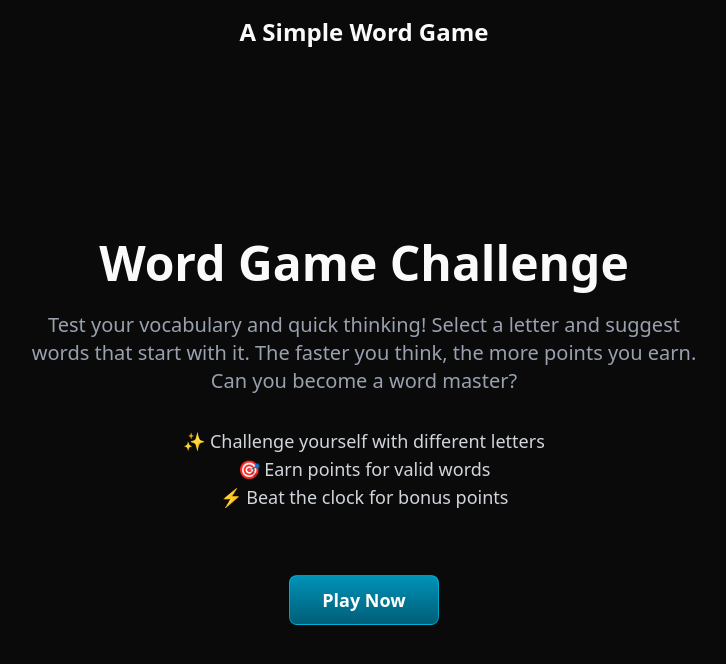
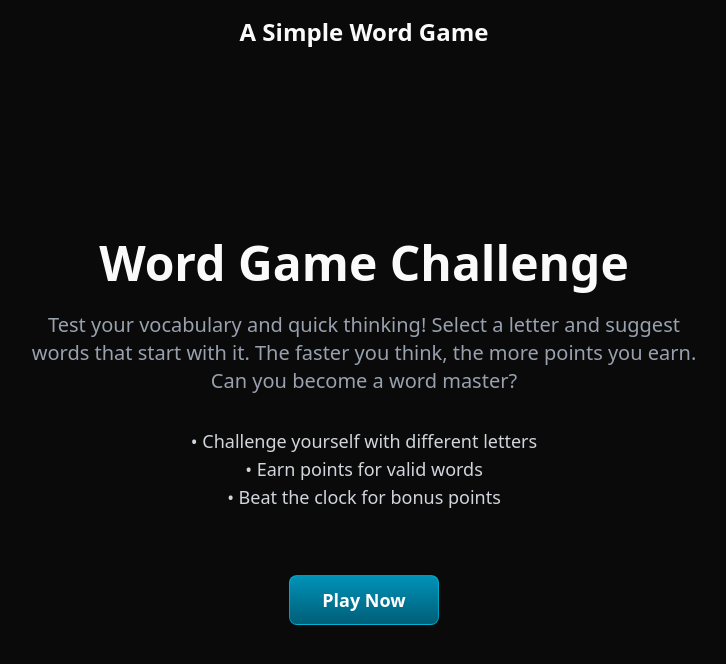
Before and after one commit to ankitkante/guess-words-from-letter, a Next.js app: page / in a window 1280 px wide. Shown: the top 664 px of the page, without its empty margins (276-1002 px from the left). Built offline with nearby package versions, Linux system fonts and the light colour scheme.

Commit message:
Remove use of emojis

```diff
--- a/src/app/page.js
+++ b/src/app/page.js
@@ -13,9 +13,9 @@ export default function Home() {
             The faster you think, the more points you earn. Can you become a word master?
           </p>
           <div className="text-lg text-gray-300 mb-8">
-            <p>✨ Challenge yourself with different letters</p>
-            <p>🎯 Earn points for valid words</p>
-            <p>⚡ Beat the clock for bonus points</p>
+            <p>• Challenge yourself with different letters</p>
+            <p>• Earn points for valid words</p>
+            <p>• Beat the clock for bonus points</p>
           </div>
         </div>
 
--- a/src/components/word-input.jsx
+++ b/src/components/word-input.jsx
@@ -98,7 +98,7 @@ export default function WordInput({
 					<p className="text-amber-400 text-xs sm:text-sm text-center font-medium">Setting up microphone...</p>
 				)}
 				{voiceState === 'listening' && (
-					<p className="text-emerald-400 text-xs sm:text-sm text-center font-medium animate-pulse">🎤 Speak now!</p>
+					<p className="text-emerald-400 text-xs sm:text-sm text-center font-medium animate-pulse">Speak now!</p>
 				)}
 				{voiceState === 'processing' && (
 					<p className="text-indigo-400 text-xs sm:text-sm text-center font-medium">Processing your speech...</p>
```
